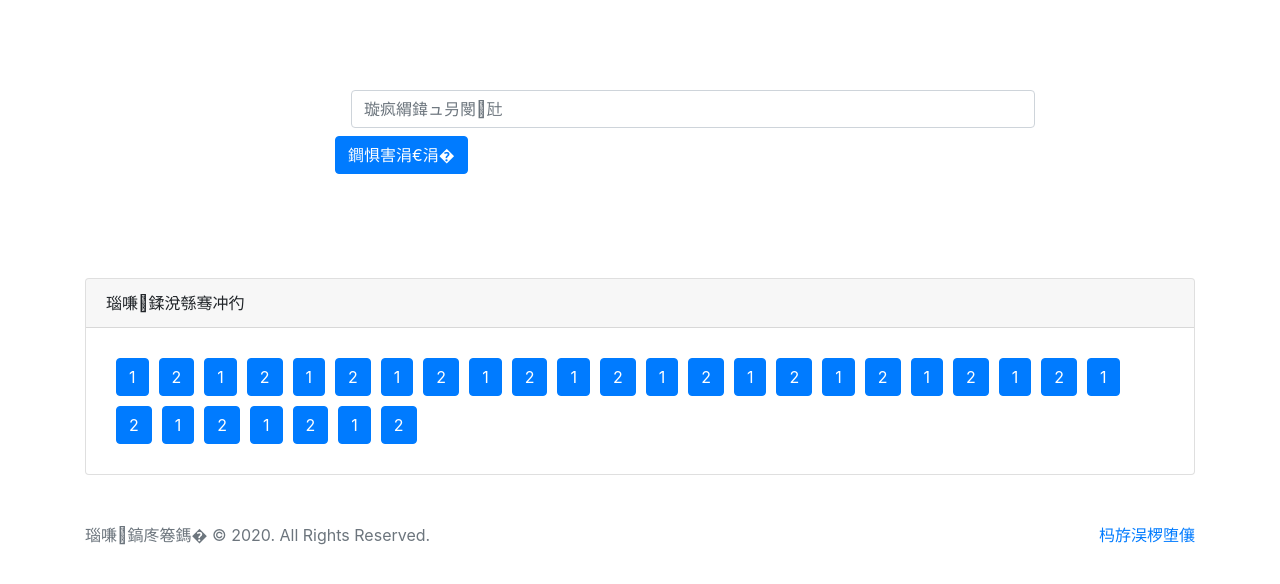
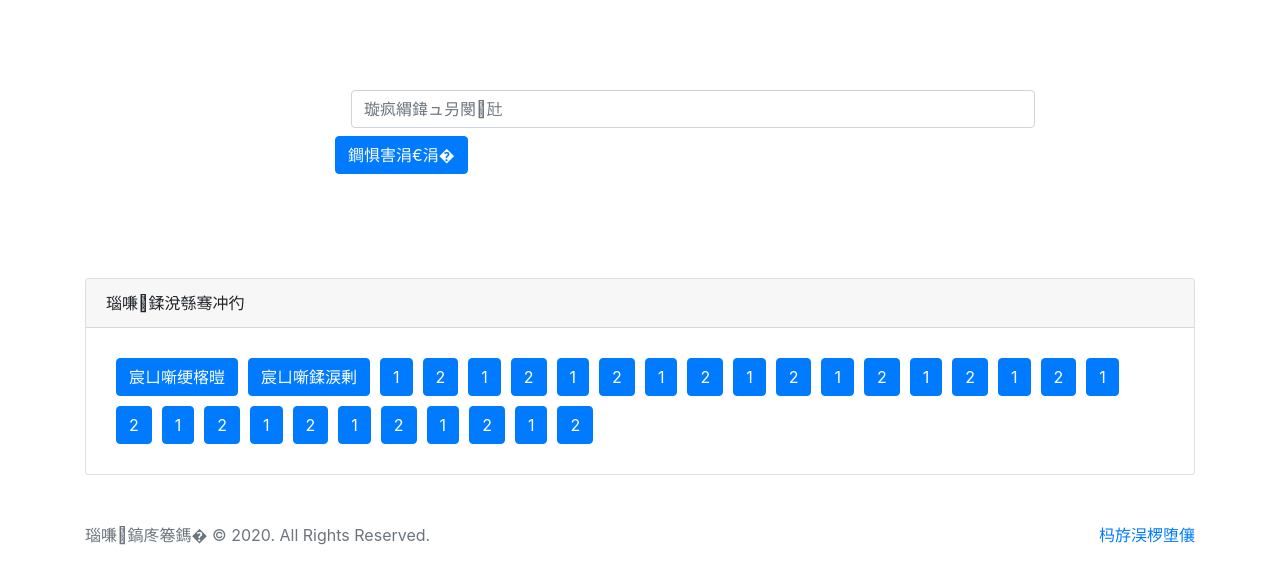
Before and after one commit to spzmp/spzmp.github.io, a plain HTML site: page index.html in a window 1280 px wide. Shown: the part 62-646 px from the top of the page. Drawn offline with nearby package versions, Linux system fonts and the light colour scheme.

Commit message:
Update index.html

```diff
--- a/index.html
+++ b/index.html
@@ -136,8 +136,8 @@ footer p {
   <div class="card-body">
 
 <ul>
-<li><a href="#" class="btn btn-primary">1</a></li>
-<li><a href="#" class="btn btn-primary">2</a></li>
+<li><a href="https://trendinsight.oceanengine.com/arithmetic-index" class="btn btn-primary">巨量算数</a></li>
+<li><a href="https://cc.oceanengine.com/" class="btn btn-primary">巨量创意</a></li>
 <li><a href="#" class="btn btn-primary">1</a></li>
 <li><a href="#" class="btn btn-primary">2</a></li>
 <li><a href="#" class="btn btn-primary">1</a></li>
```
